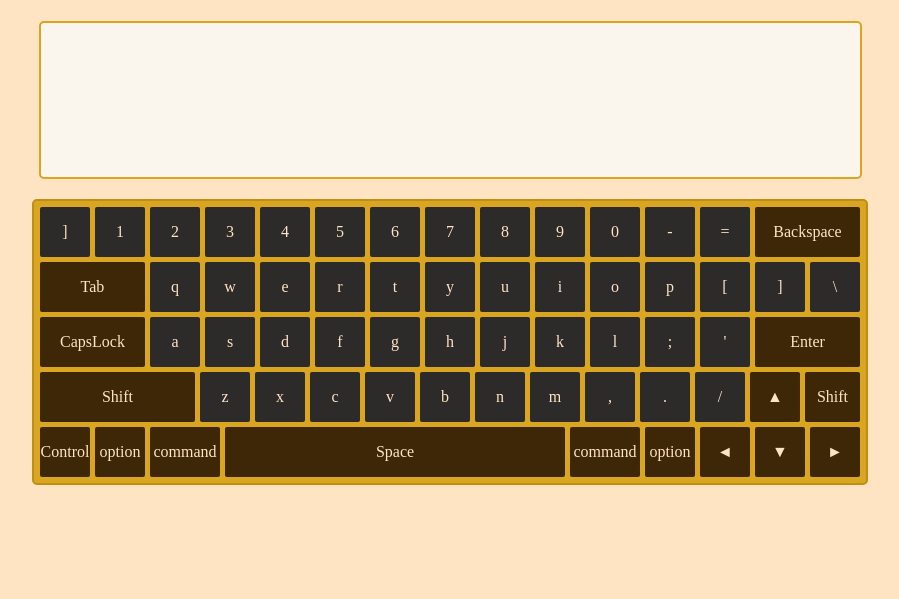
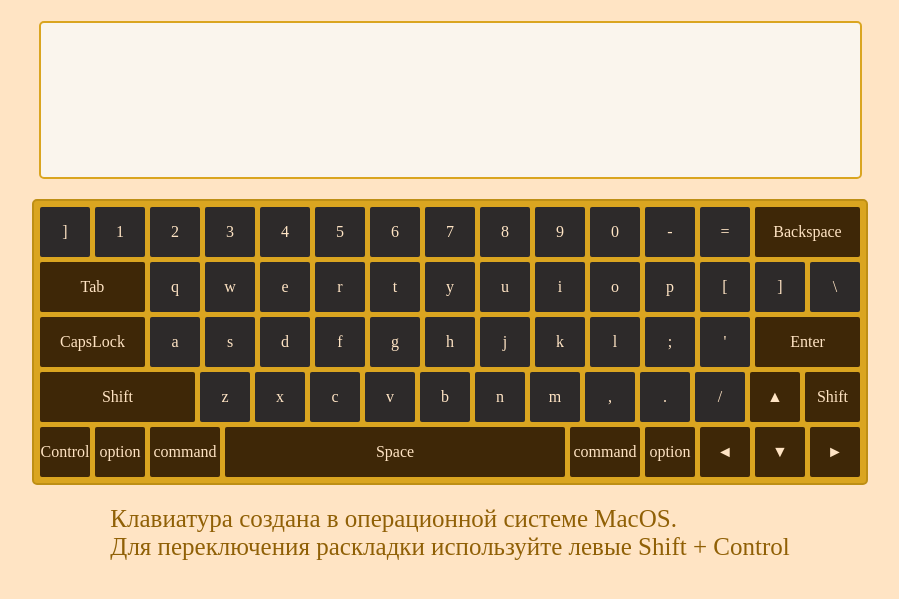
Before and after one commit to glitch-surfer/virtual-keyboard, a website with bundled scripts: page index.html in a window 1280 px wide. Shown: the part 87-686 px from the top of the page, without its empty margins (190-1089 px from the left). Built offline with nearby package versions, Linux system fonts and the light colour scheme.

Commit message:
feat: add switching description

```diff
--- a/modules/generate-page.js
+++ b/modules/generate-page.js
@@ -16,10 +16,18 @@ const generateTextArea = () => {
   return textArea;
 };
 
+const generateDescription = () => {
+  const description = document.createElement('p');
+  description.classList.add('description');
+  description.innerHTML = 'Клавиатура создана в операционной системе MacOS.<br> Для переключения раскладки используйте левые Shift + Control';
+  return description;
+};
+
 const generatePage = () => {
   document.body.append(generateTitle());
   document.body.append(generateTextArea());
   document.body.append(generateKeyboard());
+  document.body.append(generateDescription());
 };
 
 export default generatePage;
--- /dev/null
+++ b/styles/_description.scss
@@ -0,0 +1,5 @@
+.description {
+  margin-top: 0;
+  font-size: 25px;
+  color: $title-color;
+}
--- a/styles/styles.scss
+++ b/styles/styles.scss
@@ -4,3 +4,4 @@
 @import 'text-area';
 @import 'keyboard';
 @import 'btn';
+@import 'description';
```
Also changed, not shown: styles/styles.css, 1 other file.
